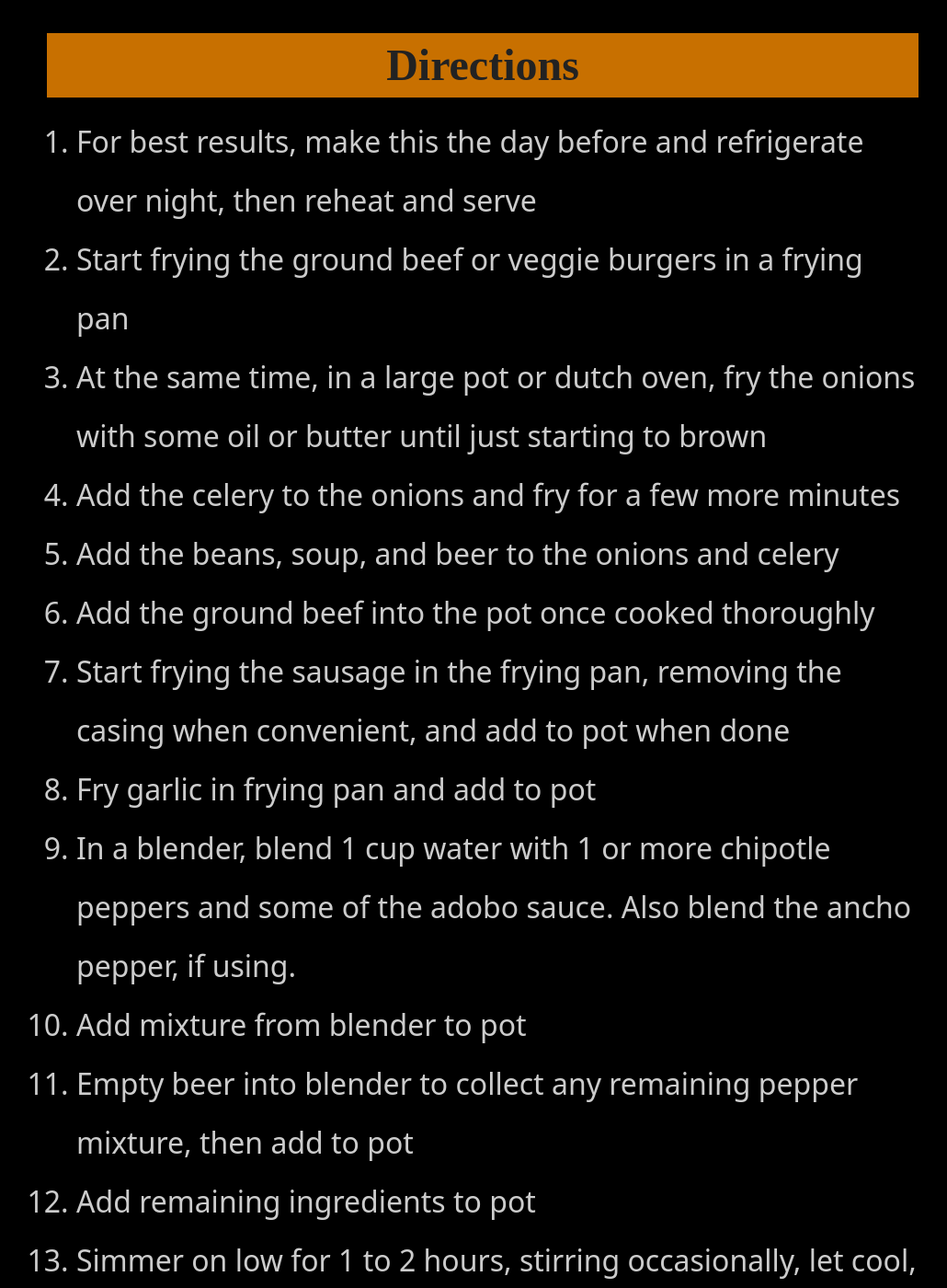
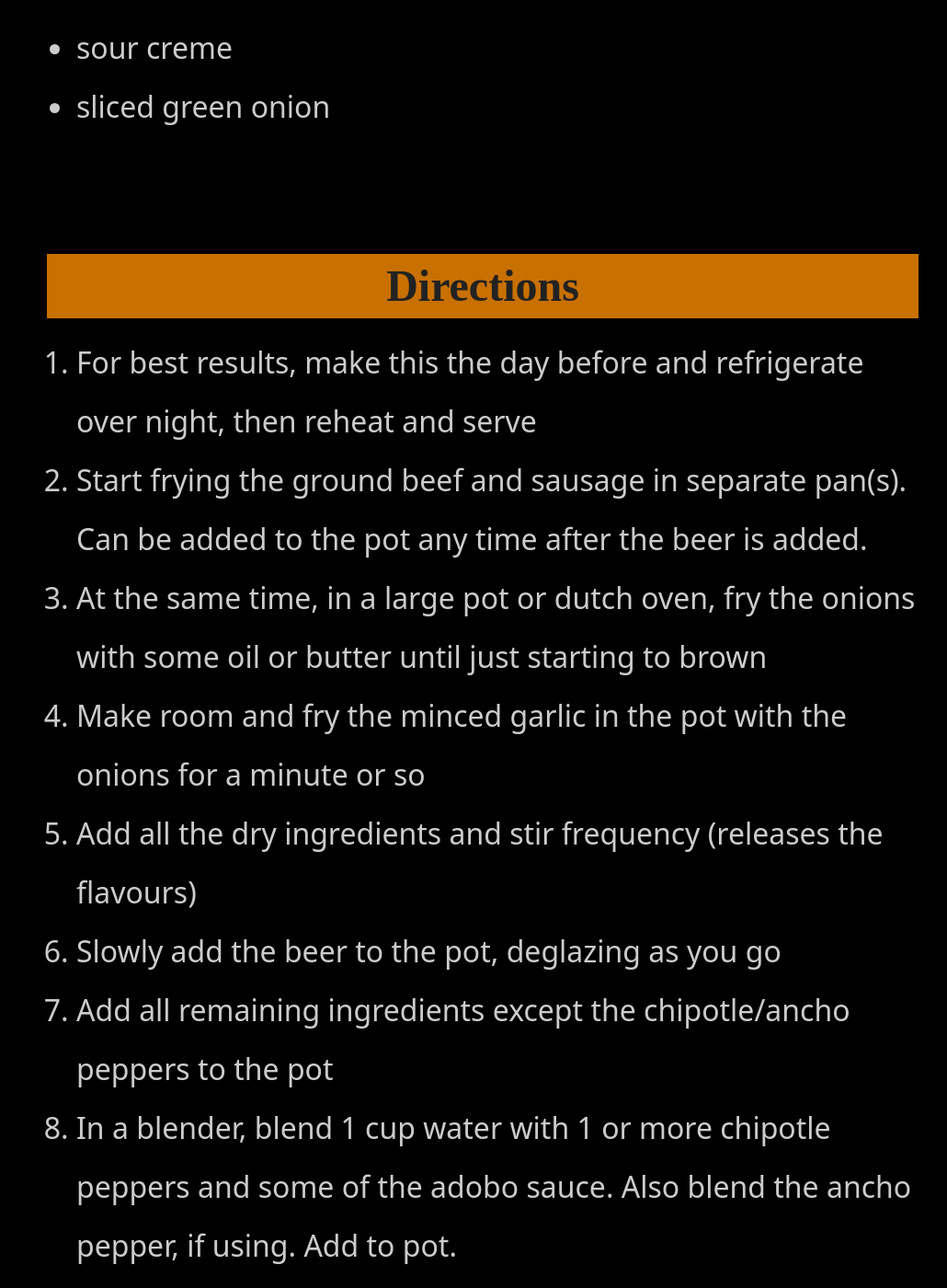
Before and after one commit to dits-family-cookbook/dits-family-cookbook.github.io, a Jekyll site: the page built from recipes/main-dishes/johns-chili.md, in a window 1280 px wide and 1400 px high, scrolled down 2509 px. Shown: the whole window at 92% size, without its empty margins (115-1145 px from the left). Built offline with Jekyll 4.4.1, drawn with Linux system fonts in a browser that asks for light colours; some of the changed text lies outside the part shown.

Commit message:
fixed up directions for chili recipe

```diff
--- a/recipes/main-dishes/johns-chili.md
+++ b/recipes/main-dishes/johns-chili.md
@@ -39,15 +49,11 @@ Toppings:
 # Directions
 
 1. For best results, make this the day before and refrigerate over night, then reheat and serve
-1. Start frying the ground beef or veggie burgers in a frying pan
+1. Start frying the ground beef and sausage in separate pan(s).  Can be added to the pot any time after the beer is added.
 1. At the same time, in a large pot or dutch oven, fry the onions with some oil or butter until just starting to brown
-1. Add the celery to the onions and fry for a few more minutes
-1. Add the beans, soup, and beer to the onions and celery
-1. Add the ground beef into the pot once cooked thoroughly
-1. Start frying the sausage in the frying pan, removing the casing when convenient, and add to pot when done
-1. Fry garlic in frying pan and add to pot
-1. In a blender, blend 1 cup water with 1 or more chipotle peppers and some of the adobo sauce.  Also blend the ancho pepper, if using.
-1. Add mixture from blender to pot
-1. Empty beer into blender to collect any remaining pepper mixture, then add to pot
-1. Add remaining ingredients to pot
+1. Make room and fry the minced garlic in the pot with the onions for a minute or so
+1. Add all the dry ingredients and stir frequency (releases the flavours)
+1. Slowly add the beer to the pot, deglazing as you go
+1. Add all remaining ingredients except the chipotle/ancho peppers to the pot
+1. In a blender, blend 1 cup water with 1 or more chipotle peppers and some of the adobo sauce.  Also blend the ancho pepper, if using.  Add to pot.
 1. Simmer on low for 1 to 2 hours, stirring occasionally, let cool, and refrigerate overnight
```
Also changed, not shown: other parts of recipes/main-dishes/johns-chili.md (+17 -7 lines).
